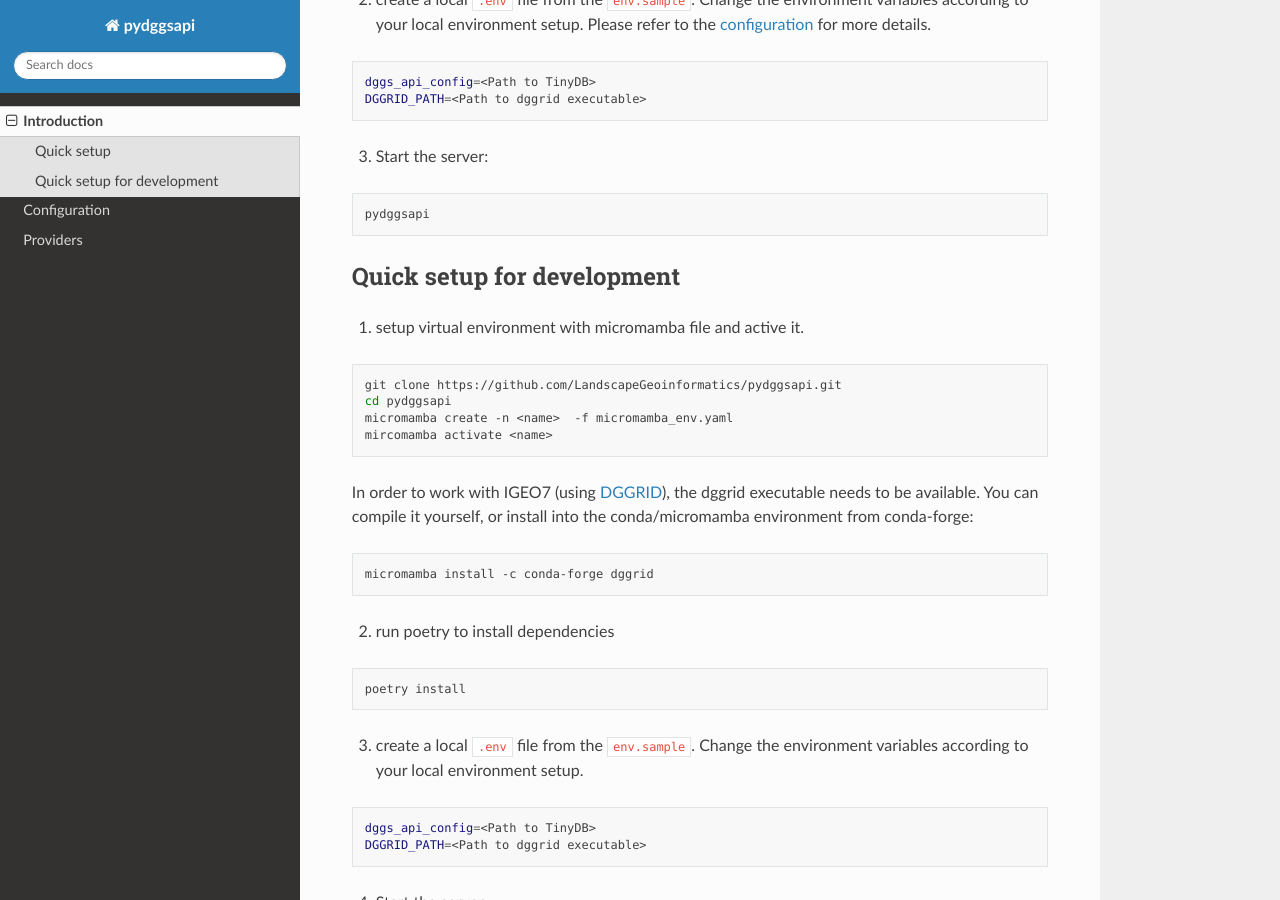
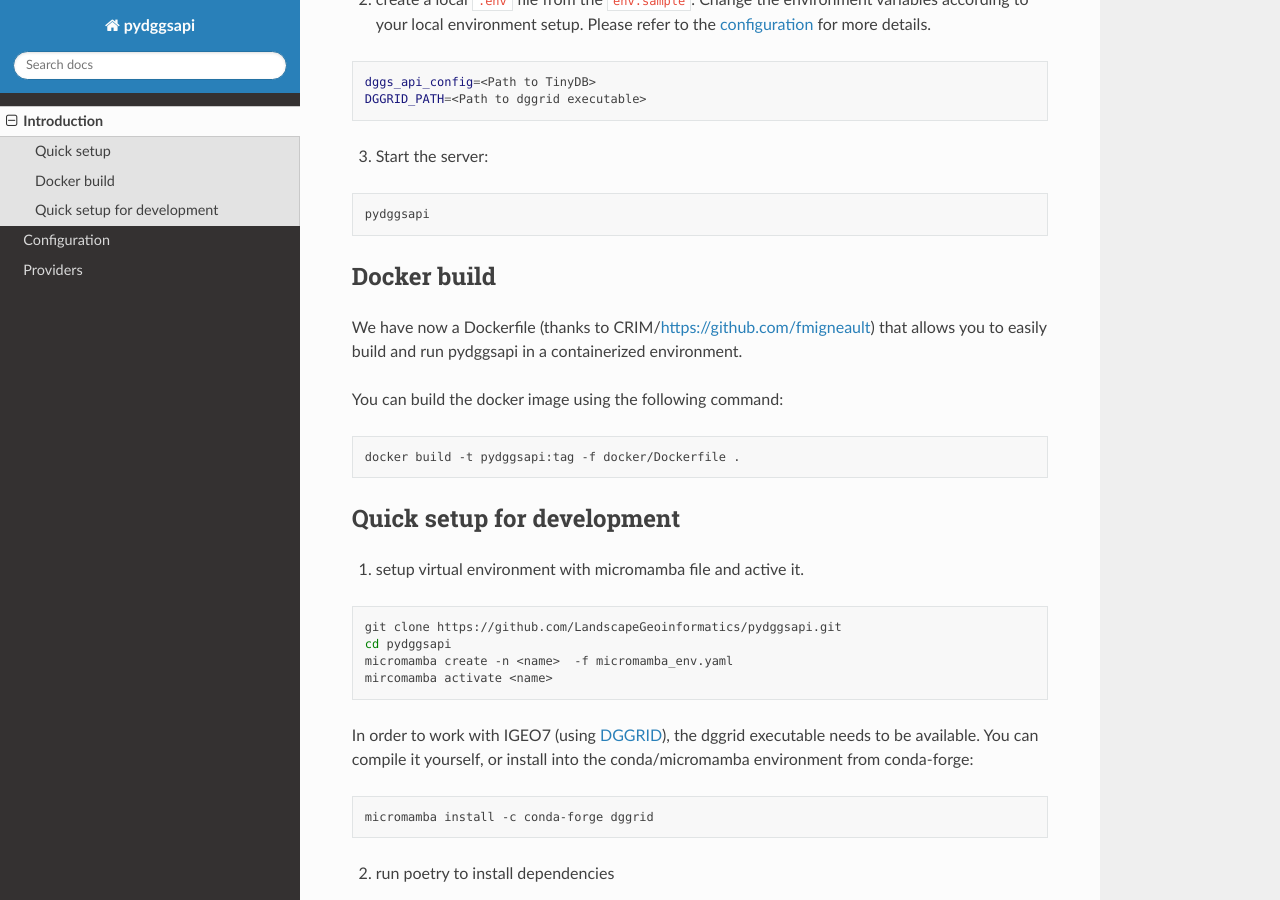
Before and after one commit to crim-ca/pydggsapi, a Sphinx documentation site: the page built from docs/source/introduction.rst, in a window 1280 px wide and 900 px high, scrolled down 1258 px. Built offline with Sphinx 7.4.7 and the Read the Docs theme 3.1.0, drawn with Linux system fonts in a browser that asks for light colours.

Commit message:
docker info for docs

```diff
--- a/docs/source/conf.py
+++ b/docs/source/conf.py
@@ -15,8 +15,8 @@ copyright = '2025, Wai Tik Chan, Alexander Kmoch'
 author = 'Wai Tik Chan, Alexander Kmoch'
 release = '2025'
 
-release = '0.1.2'
-version = '0.1.2'
+release = '0.1.3'
+version = '0.1.3'
 
 # -- General configuration ---------------------------------------------------
 # https://www.sphinx-doc.org/en/master/usage/configuration.html#general-configuration
--- a/docs/source/introduction.rst
+++ b/docs/source/introduction.rst
@@ -49,6 +49,17 @@ or install the latest updates from GitHub (under the same virtual environment of
    pydggsapi
 
 
+Docker build
+------------
+
+We have now a Dockerfile (thanks to CRIM/https://github.com/fmigneault) that allows you to easily build and run pydggsapi in a containerized environment.
+
+You can build the docker image using the following command:
+
+.. code-block:: bash
+
+   docker build -t pydggsapi:tag -f docker/Dockerfile .
+
 
 Quick setup for development
 ---------------------------
```
Also changed, not shown: 1 other file.
